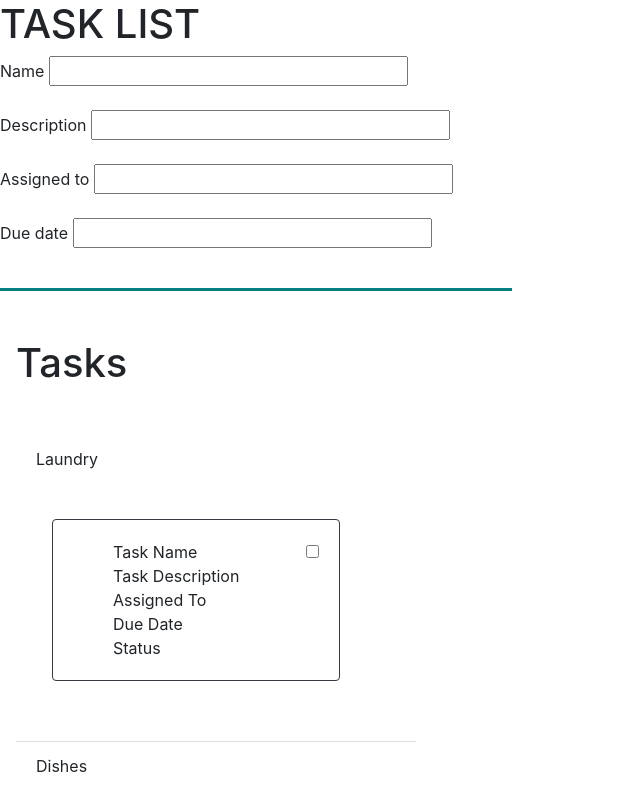
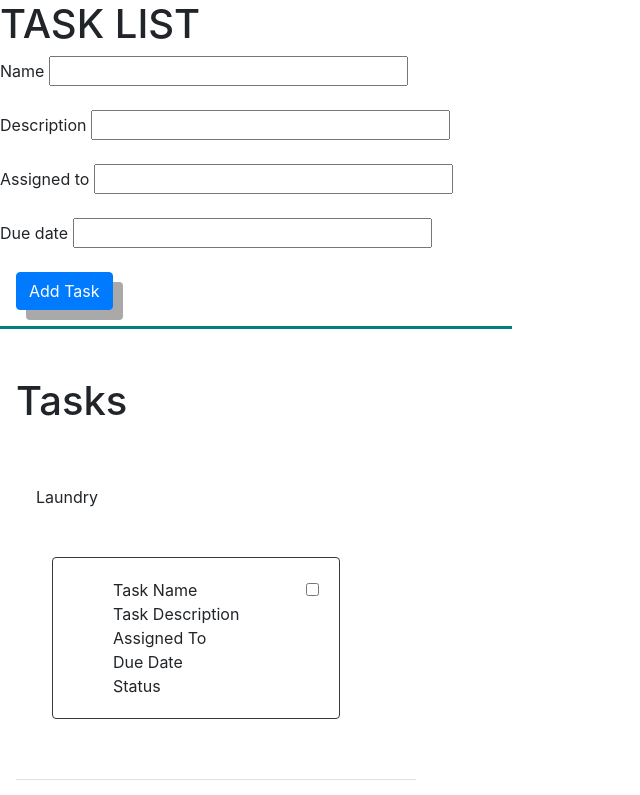
Before and after one commit to devKristinP/Group2-Final-Project, a plain HTML site: page index.html in a window 1280 px wide. Shown: the top 795 px of the page, without its empty margins (0-640 px from the left). Drawn offline with nearby package versions, Linux system fonts and the light colour scheme; files that its build step writes are made by us from their sources.

Commit message:
added button and trying to style with CSS

```diff
--- a/assets/style.css
+++ b/assets/style.css
@@ -0,0 +1,3 @@
+.btn{
+    box-shadow: 10px 10px darkgrey;
+}
--- a/index.html
+++ b/index.html
@@ -41,7 +41,12 @@
 
     <!-- #4 Assigned to + due date -->
 
-    <!-- #5 Add task -->
+    <!-- #5 Add task button -->
+    <div class="row">
+      <div class="col ml-3">
+        <button type="button" class="btn btn-primary">Add Task</button>
+      </div>
+    </div>
 
     <!-- #6 Task cards section -->
     <div class="task-section">
```
